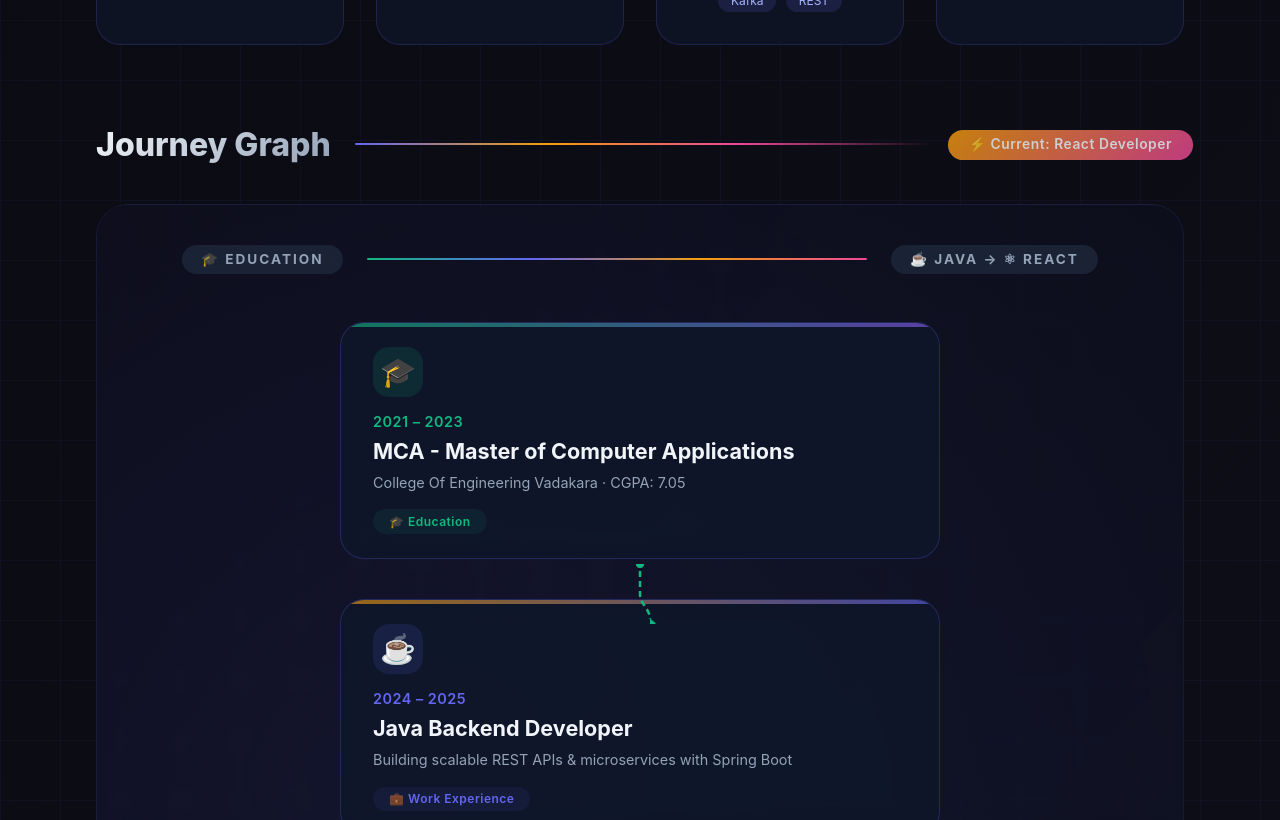
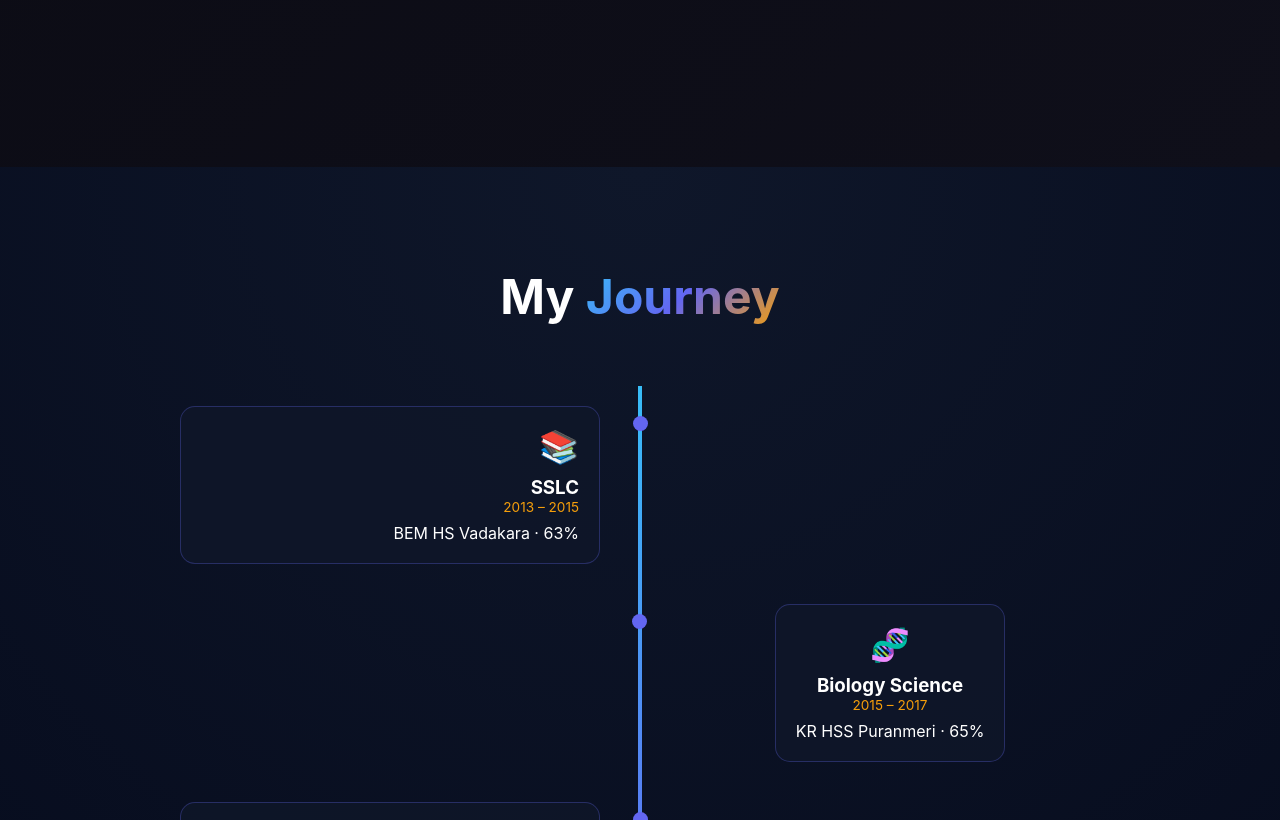
Before and after one commit to Pranavrkvtk/portfoliowebsite, a React (Create React App) app: page / in a window 1280 px wide. Shown: the part 1980-2800 px from the top of the page. Built offline with nearby package versions, Linux system fonts and the light colour scheme.

Commit message:
small changes

```diff
--- a/src/App.js
+++ b/src/App.js
@@ -5,13 +5,14 @@ import Hero from './components/Hero';
 import Navbar from './components/Navbar';
 import Projects from './components/Projects';
 import Skills from './components/Skills';
-
+import Journey from './components/Journey';
 function App() {
   return (
 <>
       <Navbar />
       <Hero />
       <About />
+      <Journey />
       <Skills />
       <Projects />
       <Contact />
--- a/src/components/About.jsx
+++ b/src/components/About.jsx
@@ -1,153 +1,49 @@
-// About.jsx - Complete Component with Sidebar Removed (Full Width)
 import "./About.css";
+// import Journey from "./Jorney";
 
 const SKILLS = [
   {
-    cls: "sk-java",
     icon: "☕",
     title: "Java & Spring Boot",
-    tags: ["Java 17", "Spring Boot", "Hibernate", "JPA"],
+    tags: ["Java", "Spring Boot", "Hibernate", "JPA"],
   },
   {
-    cls: "sk-react",
     icon: "⚛",
     title: "React & Frontend",
     tags: ["React", "Next.js", "TypeScript", "Tailwind"],
   },
   {
-    cls: "sk-cloud",
     icon: "⬡",
-    title: "Microservices & Cloud",
-    tags: ["Docker", "Kubernetes", "Kafka", "REST"],
+    title: "Microservices",
+    tags: ["Docker", "Kubernetes", "Kafka", "REST API"],
   },
   {
-    cls: "sk-db",
     icon: "▦",
-    title: "Databases & Tools",
-    tags: ["PostgreSQL", "Redis", "MySQL", "Git"],
+    title: "Database & Tools",
+    tags: ["PostgreSQL", "MySQL", "Redis", "Git"],
   },
 ];
 
 const STATS = [
-  { num: "4+", label: "Years exp." },
-  { num: "20+", label: "Projects" },
+  { num: "2+", label: "Years Experience" },
+  { num: "10+", label: "Projects" },
   { num: "8+", label: "Technologies" },
   { num: "100%", label: "Dedication" },
 ];
 
-const ID_TAGS = ["Spring Boot", "Next.js", "Docker", "AWS", "PostgreSQL", "Kafka"];
+const TAGS = ["Spring Boot", "React", "Docker", "AWS", "PostgreSQL", "Kafka"];
 
-const TIMELINE = [
-  {
-    id: "edu1",
-    cls: "tl-item--a",
-    year: "2021 – 2023",
-    role: "MCA - Master of Computer Applications",
-    place: "College Of Engineering Vadakara · CGPA: 7.05",
-    type: "education",
-    icon: "🎓",
-    color: "#10b981",
-  },
-  {
-    id: "exp1",
-    cls: "tl-item--b",
-    year: "2024 – 2025",
-    role: "Java Backend Developer",
-    place: "Building scalable REST APIs & microservices with Spring Boot",
-    type: "work",
-    icon: "☕",
-    color: "#6366f1",
-  },
-  {
-    id: "exp2",
-    cls: "tl-item--c",
-    year: "2025 – Present",
-    role: "React Developer",
-    place: "Building dynamic web apps with React, Next.js & TypeScript",
-    type: "work",
-    icon: "⚛",
-    color: "#f59e0b",
-  },
-  {
-    id: "edu2",
-    cls: "tl-item--d",
-    year: "2017 – 2020",
-    role: "BSc Physics",
-    place: "SNDP Yogam Arts and Science College · 53.9%",
-    type: "education",
-    icon: "🔬",
-    color: "#ec489a",
-  },
-  {
-    id: "edu3",
-    cls: "tl-item--e",
-    year: "2015 – 2017",
-    role: "Biology Science",
-    place: "KR HSS Puranmeri · 65%",
-    type: "education",
-    icon: "🧬",
-    color: "#8b5cf6",
-  },
-  {
-    id: "edu4",
-    cls: "tl-item--f",
-    year: "2013 – 2015",
-    role: "SSLC",
-    place: "BEM HS Vadakara · 63%",
-    type: "education",
-    icon: "📚",
-    color: "#14b8a6",
-  },
-];
+function SkillCard({ icon, title, tags }) {
+  return (
+    <div className="sk-card">
+      <div className="sk-icon">{icon}</div>
+      <div className="sk-title">{title}</div>
 
-function TimelineNode({ item, index, isLast }) {
-  return (
-    <div className={`tl-node ${item.cls}`} data-type={item.type}>
-      {!isLast && (
-        <div className="tl-connector">
-          <svg width="40" height="60" viewBox="0 0 40 60" fill="none">
-            <path
-              d="M20 0 L20 30 C20 40 30 45 30 55"
-              stroke={item.color}
-              strokeWidth="2.5"
-              strokeDasharray="6 4"
-              fill="none"
-              className="connector-line"
-            />
-            <circle cx="20" cy="0" r="4" fill={item.color} />
-            <polygon
-              points="30,50 36,55 30,60"
-              fill={item.color}
-              className="connector-arrow"
-            />
-          </svg>
-        </div>
-      )}
-      <div className="tl-card">
-        <div className="tl-card-icon" style={{ background: `${item.color}20`, color: item.color }}>
-          {item.icon}
-        </div>
-        <div className="tl-year" style={{ color: item.color }}>
-          {item.year}
-        </div>
-        <div className="tl-role">{item.role}</div>
-        <div className="tl-place">{item.place}</div>
-        <div className="tl-type-badge" style={{ background: `${item.color}15`, color: item.color }}>
-          {item.type === "work" ? "💼 Work Experience" : "🎓 Education"}
-        </div>
-      </div>
-    </div>
-  );
-}
-
-function SkillCard({ cls, icon, title, tags }) {
-  return (
-    <div className={`sk-card ${cls}`}>
-      <div className="sk-icon" aria-hidden="true">{icon}</div>
-      <div className="sk-title">{title}</div>
       <div className="sk-tags">
-        {tags.map((t) => (
-          <span key={t} className="sk-tag">{t}</span>
+        {tags.map((tag) => (
+          <span key={tag} className="sk-tag">
+            {tag}
+          </span>
         ))}
       </div>
     </div>
@@ -156,128 +52,85 @@ function SkillCard({ cls, icon, title, tags }) {
 
 export default function About() {
   return (
+    <>
+      {/* ===== ABOUT SECTION ===== */}
       <section className="about" id="about">
-      <div className="ab-grid-bg" aria-hidden="true" />
-      <div className="ab-glow ab-glow--1" aria-hidden="true" />
-      <div className="ab-glow ab-glow--2" aria-hidden="true" />
+        <div className="ab-inner">
 
-      <div className="ab-inner">
-        <div className="section-pill">
-          <div className="pill-bar" />
-          <span className="pill-text">About me</span>
-        </div>
-
+          {/* TITLE */}
           <h2 className="ab-title">
             Crafting <span className="grad">digital experiences</span>
-          <br />from backend to frontend
+            <br /> from backend to frontend
           </h2>
-        <p className="ab-sub">— Passionate developer based in Kerala, India</p>
 
+          <p className="ab-sub">
+            — Java & React Developer from Kerala, India
+          </p>
+
+          {/* ===== TOP SECTION ===== */}
           <div className="ab-top">
+
+            {/* BIO */}
             <div className="bio-card">
               <p className="bio-text">
-              I'm a <strong>Java &amp; React Developer</strong> who started with backend
-              engineering and expanded into frontend excellence. After completing my MCA,
-              I specialized in <strong>Spring Boot microservices</strong> before transitioning
-              to the <strong>React ecosystem</strong>. This unique journey gives me a
-              full-stack perspective — building robust systems with beautiful, responsive interfaces.
+                I'm a <strong>Java & React Developer</strong> with strong backend
+                experience in <strong>Spring Boot</strong> and modern frontend
+                skills using <strong>React & Next.js</strong>. I build scalable
+                applications with clean architecture and user-friendly UI.
               </p>
+
+              {/* STATS */}
               <div className="bio-stats">
-              {STATS.map(({ num, label }) => (
-                <div key={label} className="bs">
-                  <div className="bs-num">{num}</div>
-                  <div className="bs-label">{label}</div>
+                {STATS.map((item) => (
+                  <div key={item.label} className="bs">
+                    <div className="bs-num">{item.num}</div>
+                    <div className="bs-label">{item.label}</div>
                   </div>
                 ))}
               </div>
             </div>
 
+            {/* ID CARD */}
             <div className="id-card">
               <div>
-              <div className="id-avatar" aria-label="Pranav R K">
+                <div className="id-avatar">
                   <img src="/img1.JPG" alt="Pranav" />
                 </div>
+
                 <div className="id-name">Pranav R K</div>
-              <div className="id-role">JAVA · REACT · FULL STACK</div>
+                <div className="id-role">
+                  JAVA · REACT · FULL STACK
+                </div>
+
                 <div className="id-tags">
-                {ID_TAGS.map((t) => (
-                  <span key={t} className="id-tag">{t}</span>
+                  {TAGS.map((tag) => (
+                    <span key={tag} className="id-tag">
+                      {tag}
+                    </span>
                   ))}
                 </div>
               </div>
+
               <div className="location-row">
-              <div className="loc-dot" aria-hidden="true" />
-              <span>Kerala, India · Open to remote</span>
-            </div>
+                <div className="loc-dot" />
+                <span>Kerala, India · Open to Work</span>
               </div>
             </div>
 
+          </div>
+
+          {/* ===== SKILLS ===== */}
           <div className="skills-grid">
-          {SKILLS.map((s) => (
-            <SkillCard key={s.cls} {...s} />
+            {SKILLS.map((skill) => (
+              <SkillCard key={skill.title} {...skill} />
             ))}
           </div>
 
-        <div className="tl-head">
-          <span className="tl-label">Journey Graph</span>
-          <div className="tl-rule" />
-          <span className="tl-current-badge">⚡ Current: React Developer</span>
-        </div>
-
-        <div className="timeline-graph">
-          <div className="graph-background" aria-hidden="true" />
-          <div className="graph-path-glow" aria-hidden="true" />
-
-          <div className="graph-axis">
-            <span className="axis-label">🎓 Education</span>
-            <div className="axis-line" />
-            <span className="axis-label">☕ Java → ⚛ React</span>
-          </div>
-
-          <div className="tl-track-graph">
-            {TIMELINE.map((item, idx) => (
-              <TimelineNode
-                key={item.id}
-                item={item}
-                index={idx}
-                isLast={idx === TIMELINE.length - 1}
-              />
-            ))}
-          </div>
-
-          <div className="graph-legend">
-            <div className="legend-item">
-              <span className="legend-dot work-java" />
-              <span>Java Backend (2024-2025)</span>
-            </div>
-            <div className="legend-item">
-              <span className="legend-dot work-react" />
-              <span>React Frontend (2025-Present)</span>
-            </div>
-            <div className="legend-item">
-              <span className="legend-dot education" />
-              <span>Education</span>
-            </div>
-          </div>
-
-          <div className="journey-summary">
-            <div className="summary-item">
-              <span className="summary-emoji">🎓</span>
-              <span>MCA Graduate</span>
-              <span className="summary-arrow">→</span>
-            </div>
-            <div className="summary-item">
-              <span className="summary-emoji">☕</span>
-              <span>Java Dev (1 year)</span>
-              <span className="summary-arrow">→</span>
-            </div>
-            <div className="summary-item highlight">
-              <span className="summary-emoji">⚛</span>
-              <span>React Dev (Current)</span>
-            </div>
-          </div>
-        </div>
         </div>
       </section>
+
+      {/* ===== JOURNEY SECTION ===== */}
+      {/* <Journey /> */}
+    </>
   );
 }
--- /dev/null
+++ b/src/components/Journey.css
@@ -0,0 +1,135 @@
+/* ===== SECTION ===== */
+.journey {
+  padding: 100px 20px;
+  background: radial-gradient(circle at top, #0f172a, #020617);
+  color: white;
+  text-align: center;
+}
+
+/* ===== TITLE ===== */
+.journey-title {
+  font-size: 3rem;
+  margin-bottom: 60px;
+}
+
+.journey-title span {
+  background: linear-gradient(135deg, #38bdf8, #6366f1, #f59e0b);
+  -webkit-background-clip: text;
+  color: transparent;
+}
+
+/* ===== TIMELINE ===== */
+.timeline {
+  position: relative;
+  max-width: 1000px;
+  margin: auto;
+}
+
+/* Vertical line */
+.timeline::after {
+  content: "";
+  position: absolute;
+  width: 4px;
+  background: linear-gradient(#38bdf8, #6366f1, #f59e0b);
+  top: 0;
+  bottom: 0;
+  left: 50%;
+  transform: translateX(-50%);
+}
+
+/* ===== ITEMS ===== */
+.timeline-item {
+  padding: 20px 40px;
+  position: relative;
+  width: 50%;
+}
+
+/* Left */
+.timeline-item.left {
+  left: 0;
+  text-align: right;
+}
+
+/* Right */
+.timeline-item.right {
+  left: 50%;
+}
+
+/* ===== CONTENT CARD ===== */
+.timeline-content {
+  background: rgba(15, 23, 42, 0.8);
+  padding: 20px;
+  border-radius: 15px;
+  position: relative;
+  transition: 0.3s;
+  border: 1px solid rgba(99, 102, 241, 0.3);
+}
+
+/* Hover effect */
+.timeline-content:hover {
+  transform: translateY(-8px) scale(1.03);
+  box-shadow: 0 20px 40px rgba(0,0,0,0.5);
+  border-color: #6366f1;
+}
+
+/* ===== ICON ===== */
+.timeline-icon {
+  font-size: 2rem;
+  margin-bottom: 10px;
+}
+
+/* ===== YEAR ===== */
+.year {
+  display: block;
+  font-size: 0.85rem;
+  color: #f59e0b;
+  margin-bottom: 8px;
+}
+
+/* ===== DOT ===== */
+.timeline-item::after {
+  content: "";
+  position: absolute;
+  width: 15px;
+  height: 15px;
+  background: #6366f1;
+  border-radius: 50%;
+  top: 30px;
+  z-index: 1;
+}
+
+/* Left dot */
+.timeline-item.left::after {
+  right: -8px;
+}
+
+/* Right dot */
+.timeline-item.right::after {
+  left: -8px;
+}
+
+/* ===== RESPONSIVE ===== */
+@media (max-width: 768px) {
+  .timeline::after {
+    left: 20px;
+  }
+
+  .timeline-item {
+    width: 100%;
+    padding-left: 60px;
+    padding-right: 20px;
+    text-align: left;
+  }
+
+  .timeline-item.right {
+    left: 0;
+  }
+
+  .timeline-item.left {
+    text-align: left;
+  }
+
+  .timeline-item::after {
+    left: 12px;
+  }
+}
--- /dev/null
+++ b/src/components/Journey.jsx
@@ -0,0 +1,66 @@
+import "./Journey.css";
+
+const TIMELINE = [
+  {
+    year: "2013 – 2015",
+    title: "SSLC",
+    place: "BEM HS Vadakara · 63%",
+    icon: "📚",
+  },
+  {
+    year: "2015 – 2017",
+    title: "Biology Science",
+    place: "KR HSS Puranmeri · 65%",
+    icon: "🧬",
+  },
+  {
+    year: "2017 – 2020",
+    title: "BSc Physics",
+    place: "SNDP College · 53.9%",
+    icon: "🔬",
+  },
+  {
+    year: "2021 – 2023",
+    title: "MCA",
+    place: "College of Engineering Vadakara · CGPA 7.05",
+    icon: "🎓",
+  },
+  {
+    year: "2024 – 2025",
+    title: "Java Backend Developer",
+    place: "Spring Boot · Microservices",
+    icon: "☕",
+  },
+  {
+    year: "2025 – Present",
+    title: "React Developer",
+    place: "React · Next.js · TypeScript",
+    icon: "⚛",
+  },
+];
+
+export default function Journey() {
+  return (
+    <section className="journey" id="journey">
+      <h2 className="journey-title">
+        My <span>Journey</span>
+      </h2>
+
+      <div className="timeline">
+        {TIMELINE.map((item, index) => (
+          <div
+            key={index}
+            className={`timeline-item ${index % 2 === 0 ? "left" : "right"}`}
+          >
+            <div className="timeline-content">
+              <div className="timeline-icon">{item.icon}</div>
+              <h3>{item.title}</h3>
+              <span className="year">{item.year}</span>
+              <p>{item.place}</p>
+            </div>
+          </div>
+        ))}
+      </div>
+    </section>
+  );
+}
```
Lines whose indentation alone changed are shown as unchanged.
